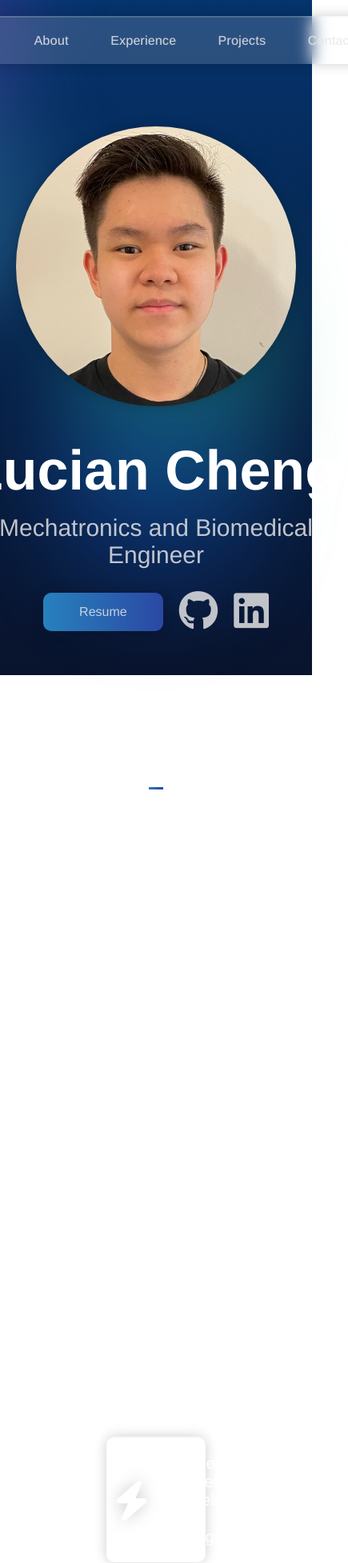
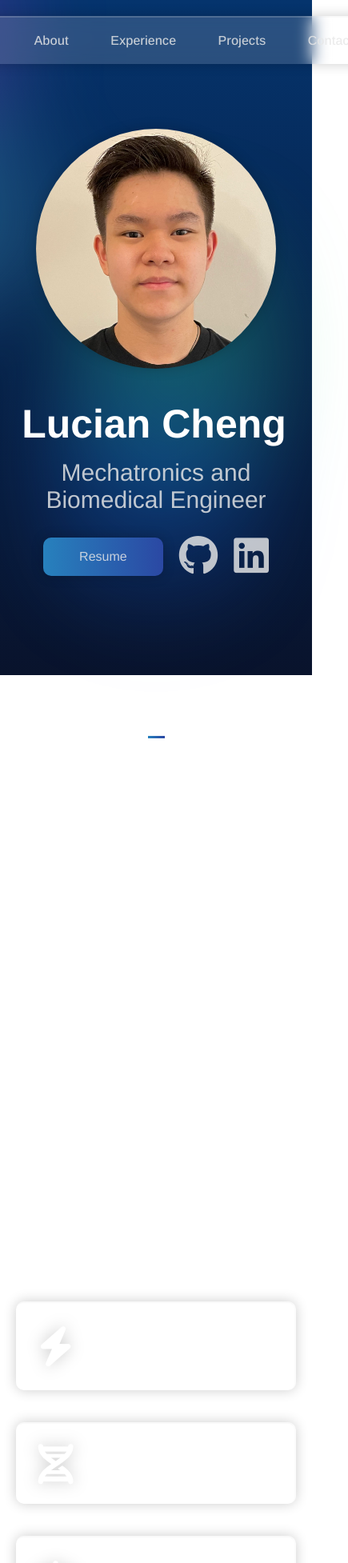
Before and after one commit to luciancheng/lucianchengportfolio, a React (Create React App) app: page / in a window 390 px wide. Shown: the top 1954 px of the page at 80% size, 435 px wide, since content can reach past the window. Built offline with nearby package versions, Linux system fonts and the light colour scheme; some icons are missing.

Commit message:
some responsiveness

```diff
--- a/src/index.css
+++ b/src/index.css
@@ -668,7 +668,7 @@ h2 {
 }
 
 .project-dock {
-  height: 500px;
+  height: 550px;
   width: 400px;
   margin: 20px;
   text-decoration: none;
@@ -692,7 +692,7 @@ h2 {
   text-align: center;
   font-size: 16px;
   color: var(--preHover);
-  height: 75px;
+  height: 110px;
   margin: 8px 20px;
 }
 
@@ -935,37 +935,10 @@ form button:hover {
 
 /* Responsiveness */
 
-@media screen and (max-width: 650px) {
+@media screen and (max-width: 1900px) {
   .App {
-    max-width: 100%;
+    max-width: 95%;
   }
-  .timeline{
-    margin: 50px auto;
-  }
-
-  .timeline::after {
-    left: 31px;
-  }
-
-  .timeline-container {
-    width: 100%;
-    padding-left: 80px;
-    padding-right: 25px;
-  }
-
-  .right-container {
-    left: 0;
-  }
-
-  .left-container .dot, .right-container .dot {
-    left: 11px;
-  }
-
-  .intro .intro-greeting {
-    font-size: 60px;
-    --typeWriterWidth: 440px;
-  }
-
 }
 
 @media screen and (max-width: 1700px) {
@@ -989,8 +962,57 @@ form button:hover {
   }
 }
 
-@media screen and (max-width: 1900px) {
-  .App {
-    max-width: 90%;
+@media screen and (max-width: 1000px) {
+  .about-background-info-skill {
+    width: 80%;
   }
 }
+
+@media screen and (max-width: 650px) {
+  .App {
+    max-width: 100%;
+  }
+  .timeline{
+    margin: 50px auto;
+  }
+
+  .timeline::after {
+    left: 31px;
+  }
+
+  .timeline-container {
+    width: 100%;
+    padding-left: 70px;
+    padding-right: 0px;
+  }
+
+  .right-container {
+    left: 0;
+  }
+
+  .left-container .dot, .right-container .dot {
+    left: 11px;
+  }
+
+  .intro .intro-greeting {
+    font-size: 50px;
+    --typeWriterWidth: 340px;
+  }
+
+  .project-dock {
+    width: 500px;
+  }
+
+  .projects {
+    padding: 0px
+  }
+
+  .intro .profile-picture {
+    width: 300px;
+    height: 300px;
+  }
+  .about-background-info-skill {
+    width: 100%;
+  }
+
+}
```
